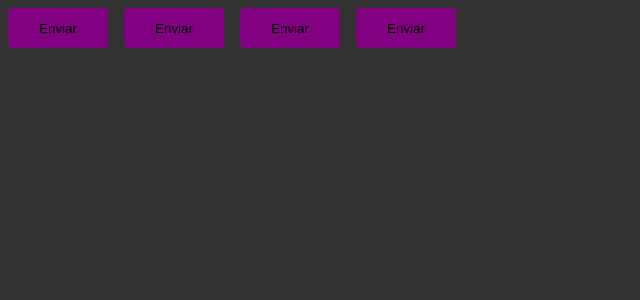
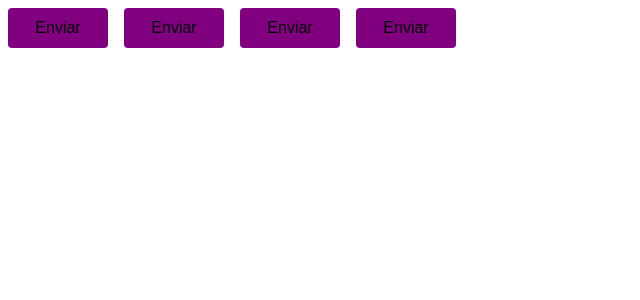
Before and after one commit to GeracNeto/Ignite-Timer, a React (Vite) app: page / in a window 1280 px wide. Shown: the top 300 px of the page, without its empty margins (0-640 px from the left). Built offline with nearby package versions, Linux system fonts and the light colour scheme.

Commit message:
Importado fontes do google fonts, criado estilo focus

```diff
--- a/index.html
+++ b/index.html
@@ -1,13 +1,22 @@
 <!DOCTYPE html>
 <html lang="en">
+
 <head>
   <meta charset="UTF-8" />
+
+  <link rel="preconnect" href="https://fonts.googleapis.com" />
+  <link rel="preconnect" href="https://fonts.gstatic.com" crossorigin />
+
   <meta name="viewport" content="width=device-width, initial-scale=1.0" />
+
+  <link href="https://fonts.googleapis.com/css2?family=Roboto+Mono:wght@700&family=Roboto:wght@400;700&display=swap" rel="stylesheet" />
 
   <title>Ignite Timer</title>
 </head>
+
 <body>
   <div id="root"></div>
   <script type="module" src="/src/main.tsx"></script>
 </body>
+
 </html>
--- a/src/styles/global.ts
+++ b/src/styles/global.ts
@@ -5,10 +5,22 @@ export const GlobalStyle = createGlobalStyle`
     margin:0;
     padding:0;
     box-sizing: border-box;
+}
 
-    body{
-        background: #333;
-        color: #fff;
-    }
+:focus{
+    outline:0;
+    box-shadow: 0 0 0 2px ${props => props.theme['gray-500']}
 }
+
+body{
+    background: ${props => props.theme['gray-900']};
+    color: #fff;
+}
+
+body, input, textarea, button{
+    font-family: 'Robot', sans-serif;
+    font-weight: 400;
+    font-size: 1rem
+}
+
 `
```
Lines whose indentation alone changed are shown as unchanged.
